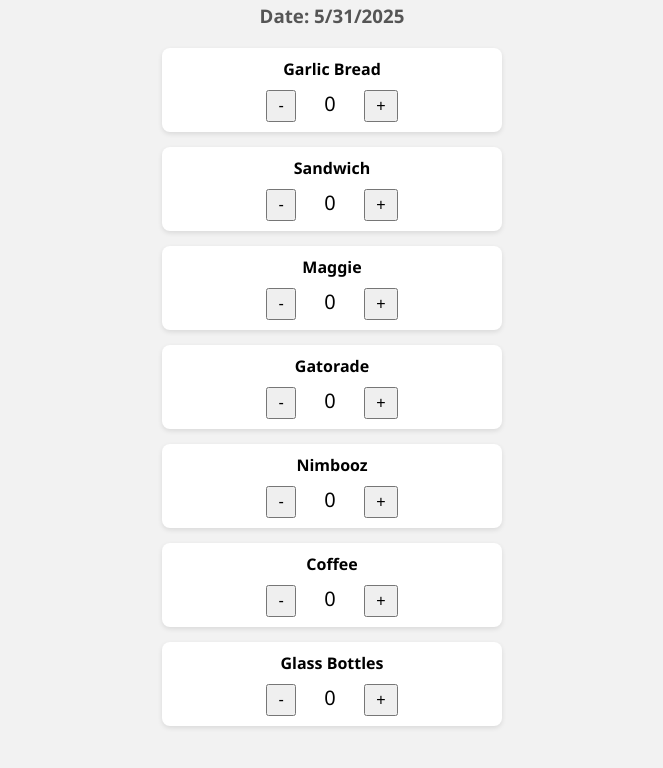
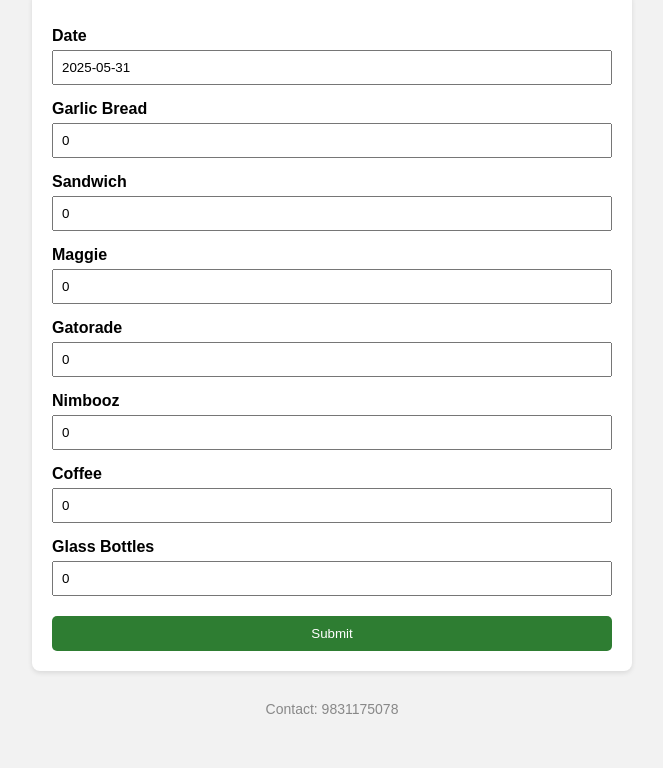
Before and after one commit to souravbohra165/crick-eat-tracker, a plain HTML site: page index.html in a window 1280 px wide. Shown: the part 108-876 px from the top of the page, without its empty margins (308-971 px from the left). After the commit the page ends 845 px from the top, so only its background shows below. Drawn offline with Linux system fonts and the light colour scheme.

Commit message:
Update index.html with formspree code

```diff
--- a/index.html
+++ b/index.html
@@ -1,201 +1,97 @@
 <!DOCTYPE html>
-<html>
+<html lang="en">
 <head>
-    <title>CRICK-EAT Tracker</title>
+  <meta charset="UTF-8">
+  <title>CRICK-EAT Sales Tracker</title>
   <style>
     body {
-        font-family: 'Segoe UI', sans-serif;
-        background-color: #f2f2f2;
-        text-align: center;
+      font-family: Arial, sans-serif;
+      background: #f2f2f2;
       padding: 20px;
+      max-width: 600px;
+      margin: auto;
     }
     h1 {
+      text-align: center;
       color: #2e7d32;
-        font-size: 2em;
-        margin-bottom: 5px;
     }
-      h3 {
-        color: #555;
-        margin-bottom: 20px;
-      }
-      .item {
-        margin: 15px auto;
-        background: white;
-        padding: 10px 20px;
+    form {
+      background: #fff;
+      padding: 20px;
       border-radius: 8px;
-        max-width: 300px;
       box-shadow: 0 2px 5px rgba(0,0,0,0.1);
     }
-      .item-name {
+    label {
+      display: block;
+      margin-top: 15px;
       font-weight: bold;
     }
-      .controls {
-        margin-top: 10px;
+    input {
+      padding: 8px;
+      width: 100%;
+      box-sizing: border-box;
+      margin-top: 5px;
     }
-      .controls button {
-        padding: 5px 10px;
-        font-size: 16px;
-        margin: 0 10px;
-      }
-      .count-display {
-        font-size: 20px;
-        display: inline-block;
-        width: 40px;
-      }
-      #submitBtn {
-        margin-top: 30px;
-        padding: 10px 20px;
-        font-size: 16px;
+    button {
+      margin-top: 20px;
+      padding: 10px;
       background-color: #2e7d32;
       color: white;
       border: none;
       border-radius: 5px;
       cursor: pointer;
+      width: 100%;
     }
-      #submitBtn:hover {
+    button:hover {
       background-color: #1b5e20;
     }
     footer {
+      text-align: center;
       margin-top: 30px;
       color: #888;
       font-size: 14px;
     }
   </style>
-    <script>
-      const items = [
-        "Garlic Bread", "Sandwich", "Maggie", "Gatorade", "Nimbooz", "Coffee", "Glass Bottles"
-      ];
-
-      const counts = {};
-
-      function updateDisplay(item) {
-        document.getElementById(item + "-count").textContent = counts[item];
-      }
-
-      function increment(item) {
-        counts[item]++;
-        updateDisplay(item);
-      }
-
-      function decrement(item) {
-        if (counts[item] > 0) {
-          counts[item]--;
-          updateDisplay(item);
-        }
-      }
-
-      function init() {
-        items.forEach(item => {
-          counts[item] = 0;
-        });
-
-        document.getElementById("date").textContent = "Date: " + new Date().toLocaleDateString();
-      }
-
-      function submitData() {
-        const payload = {
-          date: new Date().toLocaleDateString(),
-          garlicBread: counts["Garlic Bread"],
-          sandwich: counts["Sandwich"],
-          maggie: counts["Maggie"],
-          gatorade: counts["Gatorade"],
-          nimbooz: counts["Nimbooz"],
-          coffee: counts["Coffee"],
-          glassBottles: counts["Glass Bottles"]
-        };
-
-fetch("https://script.google.com/macros/s/AKfycbzq6Py4njlEUAuAqpcX_bB3xNbmruExHAKXFe_XtJCw79XYY1q0b8YMu16BRowWu_6C/exec", {
-  method: "POST",
-  headers: {
-    "Content-Type": "application/json"
-  },
-  body: JSON.stringify(payload)
-})
-.then(response => response.json())
-.then(data => alert("Submitted successfully: " + data.message))
-.catch(error => {
-  console.error("Fetch error:", error);
-  alert("Submission failed: " + error.message);
-});
-      }
-
-      window.onload = init;
-    </script>
 </head>
 <body>
-    <h1>CRICK-EAT</h1>
-    <h3 id="date"></h3>
 
-    <!-- Item tracker UI -->
-    <div id="items-container">
-      <div class="item" id="garlicBread">
-        <div class="item-name">Garlic Bread</div>
-        <div class="controls">
-          <button onclick="decrement('Garlic Bread')">-</button>
-          <span id="Garlic Bread-count" class="count-display">0</span>
-          <button onclick="increment('Garlic Bread')">+</button>
-        </div>
-      </div>
+  <h1>CRICK-EAT Tracker</h1>
 
-      <div class="item" id="sandwich">
-        <div class="item-name">Sandwich</div>
-        <div class="controls">
-          <button onclick="decrement('Sandwich')">-</button>
-          <span id="Sandwich-count" class="count-display">0</span>
-          <button onclick="increment('Sandwich')">+</button>
-        </div>
-      </div>
+  <form action="https://formspree.io/f/xyzjgnzk" method="POST">
+    <input type="hidden" name="_subject" value="Cafe Sales Submission">
 
-      <div class="item" id="maggie">
-        <div class="item-name">Maggie</div>
-        <div class="controls">
-          <button onclick="decrement('Maggie')">-</button>
-          <span id="Maggie-count" class="count-display">0</span>
-          <button onclick="increment('Maggie')">+</button>
-        </div>
-      </div>
+    <label for="date">Date</label>
+    <input type="text" id="date" name="date" value="" placeholder="YYYY-MM-DD" required>
 
-      <div class="item" id="gatorade">
-        <div class="item-name">Gatorade</div>
-        <div class="controls">
-          <button onclick="decrement('Gatorade')">-</button>
-          <span id="Gatorade-count" class="count-display">0</span>
-          <button onclick="increment('Gatorade')">+</button>
-        </div>
-      </div>
+    <label for="garlicBread">Garlic Bread</label>
+    <input type="number" id="garlicBread" name="garlicBread" value="0" min="0">
 
-      <div class="item" id="nimbooz">
-        <div class="item-name">Nimbooz</div>
-        <div class="controls">
-          <button onclick="decrement('Nimbooz')">-</button>
-          <span id="Nimbooz-count" class="count-display">0</span>
-          <button onclick="increment('Nimbooz')">+</button>
-        </div>
-      </div>
+    <label for="sandwich">Sandwich</label>
+    <input type="number" id="sandwich" name="sandwich" value="0" min="0">
 
-      <div class="item" id="coffee">
-        <div class="item-name">Coffee</div>
-        <div class="controls">
-          <button onclick="decrement('Coffee')">-</button>
-          <span id="Coffee-count" class="count-display">0</span>
-          <button onclick="increment('Coffee')">+</button>
-        </div>
-      </div>
+    <label for="maggie">Maggie</label>
+    <input type="number" id="maggie" name="maggie" value="0" min="0">
 
-      <div class="item" id="glassBottles">
-        <div class="item-name">Glass Bottles</div>
-        <div class="controls">
-          <button onclick="decrement('Glass Bottles')">-</button>
-          <span id="Glass Bottles-count" class="count-display">0</span>
-          <button onclick="increment('Glass Bottles')">+</button>
-        </div>
-      </div>
-    </div>
+    <label for="gatorade">Gatorade</label>
+    <input type="number" id="gatorade" name="gatorade" value="0" min="0">
 
-    <button id="submitBtn" onclick="submitData()">Submit</button>
+    <label for="nimbooz">Nimbooz</label>
+    <input type="number" id="nimbooz" name="nimbooz" value="0" min="0">
 
-    <footer>
-      Contact Number: 9831175078
-    </footer>
+    <label for="coffee">Coffee</label>
+    <input type="number" id="coffee" name="coffee" value="0" min="0">
+
+    <label for="glassBottles">Glass Bottles</label>
+    <input type="number" id="glassBottles" name="glassBottles" value="0" min="0">
+
+    <button type="submit">Submit</button>
+  </form>
+
+  <footer>Contact: 9831175078</footer>
+
+  <script>
+    // Auto-fill today's date
+    document.getElementById("date").value = new Date().toISOString().split("T")[0];
+  </script>
 </body>
 </html>
```
Lines whose indentation alone changed are shown as unchanged.
